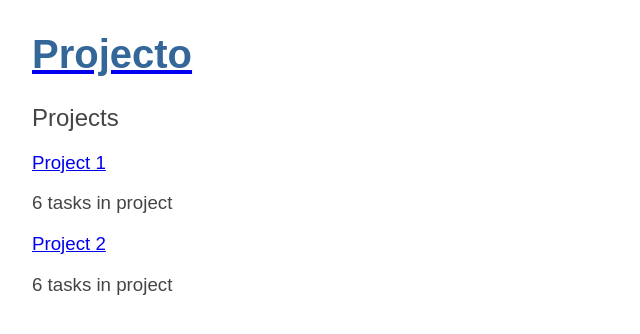
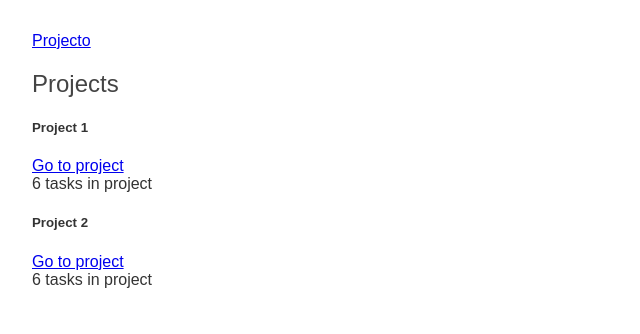
Before and after one commit to SvetlaGeorgieva/projecto-angular, an Angular app: page / in a window 1280 px wide. Shown: the top 334 px of the page, without its empty margins (0-640 px from the left). Built offline with nearby package versions, Linux system fonts and the light colour scheme; what angular-bootstrap-md would draw is missing.

Commit message:
Start using MDB on the root page

```diff
--- a/src/app/project-list/project-list.component.html
+++ b/src/app/project-list/project-list.component.html
@@ -1,6 +1,6 @@
 <h2>Projects</h2>
 
-<div *ngFor="let project of projects">
+<!-- <div *ngFor="let project of projects">
   <h3>
     <a
       [title]="project.name + ' details'"
@@ -10,4 +10,23 @@
     </a>
     <p>{{ project.tasks.length }} tasks in project</p>
   </h3>
+</div> -->
+
+<div class="row">
+  <div class="col-sm-6" *ngFor="let project of projects">
+    <div class="card text-center border border-primary shadow-0 mb-3">
+      <div class="card-body">
+        <h5 class="card-title">{{ project.name }}</h5>
+        <a
+          [title]="project.name + ' details'"
+          [routerLink]="['/projects', project.name]"
+          class="btn btn-primary"
+          >Go to project</a
+        >
+      </div>
+      <div class="card-footer text-muted border-primary">
+        {{ project.tasks.length }} tasks in project
+      </div>
+    </div>
+  </div>
 </div>
--- a/src/app/top-bar/top-bar.component.html
+++ b/src/app/top-bar/top-bar.component.html
@@ -1,3 +1,11 @@
-<a [routerLink]="['/']">
+<!-- <a [routerLink]="['/']">
   <h1>Projecto</h1>
-</a>
+</a> -->
+
+<nav class="navbar navbar-dark bg-primary">
+  <div class="container-fluid">
+    <a [routerLink]="['/']"
+      ><span class="navbar-brand mb-0 h1">Projecto</span></a
+    >
+  </div>
+</nav>
```
